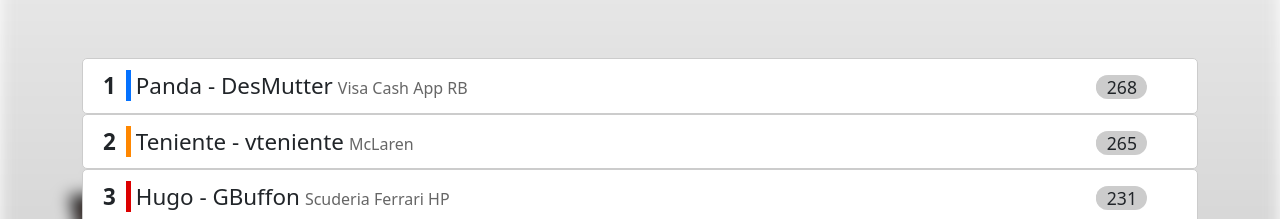
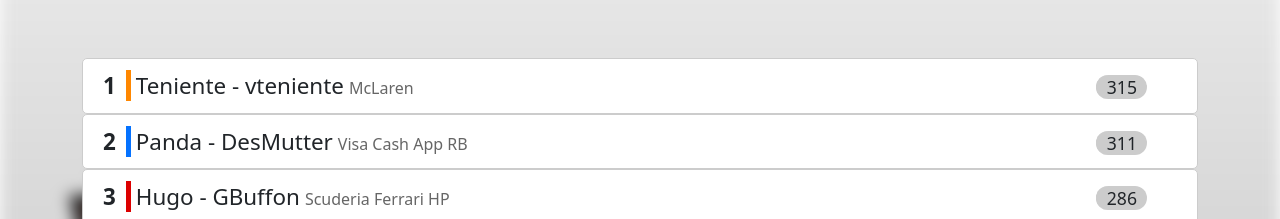
Before and after one commit to hugotb88/f1leaguefront, a React (Vite) app: page / in a window 1280 px wide. Shown: the part 170-389 px from the top of the page. Built offline with nearby package versions, Linux system fonts and the light colour scheme.

Commit message:
R17 Imola, R18 Las Vegas, R19 Qatar

```diff
--- a/src/data/mocked.ts
+++ b/src/data/mocked.ts
@@ -2,23 +2,23 @@
 
 // Mocked data
 export const db: DriverGeneral[] = [
+    {
+        id: 3,
+        name: 'Teniente',
+        gamertag: 'vteniente',
+        team: 'McLaren',
+        teamCSS: 'mclaren',
+        championshipPosition: 1,
+        championshipPoints: 315
+    },
     {
         id: 2,
         name: 'Panda',
         gamertag: 'DesMutter',
         team: 'Visa Cash App RB',
         teamCSS: 'vcarb',
-        championshipPosition: 1,
-        championshipPoints: 268
-    },
-    {
-        id: 3,
-        name: 'Teniente',
-        gamertag: 'vteniente',
-        team: 'McLaren',
-        teamCSS: 'mclaren',
         championshipPosition: 2,
-        championshipPoints: 265
+        championshipPoints: 311
     },
     {
         id: 1,
@@ -27,7 +27,7 @@
         team: 'Scuderia Ferrari HP',
         teamCSS: 'ferrari',
         championshipPosition: 3,
-        championshipPoints: 231
+        championshipPoints: 286
     },
     {
         id: 4,
@@ -36,7 +36,7 @@
         team: 'Scuderia Ferrari HP',
         teamCSS: 'ferrari',
         championshipPosition: 4,
-        championshipPoints: 80
+        championshipPoints: 103
     },
     {
         id: 6,
@@ -45,7 +45,7 @@
         team: 'Red Bull',
         teamCSS: 'redbull',
         championshipPosition: 5,
-        championshipPoints: 41
+        championshipPoints: 55
     },
     {
         id: 5,
--- a/src/data/tracks.ts
+++ b/src/data/tracks.ts
@@ -21,15 +21,15 @@
 }, {
   "id": 9, "name": "Great Britain", image: "https://ecdn.codemasters.com/ecdn/Racenet/PROD//F12024/event_location_hub/07.jpg", winner:"GBuffon"
 }, {
-  "id": 10, "name": "Hungary", image: "https://ecdn.codemasters.com/ecdn/Racenet/PROD//F12024/event_location_hub/09.jpg", winner: "GralNicoli"
+  "id": 10, "name": "Hungary", image: "https://ecdn.codemasters.com/ecdn/Racenet/PROD//F12024/event_location_hub/09.jpg", winner:"GralNicoli"
 }, {
-  "id": 11, "name": "Imola", image: "https://ecdn.codemasters.com/ecdn/Racenet/PROD//F12024/event_location_hub/27.jpg",
+  "id": 11, "name": "Imola", image: "https://ecdn.codemasters.com/ecdn/Racenet/PROD//F12024/event_location_hub/27.jpg", winner: "vteniente"
 }, {
   "id": 12, "name": "Japan", image: "https://ecdn.codemasters.com/ecdn/Racenet/PROD//F12024/event_location_hub/13.jpg", winner:"vteniente"
 }, {
-  "id": 13, "name": "Las Vegas", image: "https://ecdn.codemasters.com/ecdn/Racenet/PROD//F12024/event_location_hub/31.jpg",
+  "id": 13, "name": "Las Vegas", image: "https://ecdn.codemasters.com/ecdn/Racenet/PROD//F12024/event_location_hub/31.jpg", winner:"vteniente"
 }, {
-  "id": 14, "name": "Lusail", image: "https://ecdn.codemasters.com/ecdn/Racenet/PROD//F12024/event_location_hub/32.jpg",
+  "id": 14, "name": "Lusail", image: "https://ecdn.codemasters.com/ecdn/Racenet/PROD//F12024/event_location_hub/32.jpg", winner:"GBuffon"
 }, {
   "id": 15, "name": "Mexico", image: "https://ecdn.codemasters.com/ecdn/Racenet/PROD//F12024/event_location_hub/19.jpg", winner:"GBuffon"
 }, {
@@ -41,8 +41,6 @@
 }, {
   "id": 19, "name": "Netherlands", image: "https://ecdn.codemasters.com/ecdn/Racenet/PROD//F12024/event_location_hub/26.jpg",
 }, {
-  "id": 20, "name": "Portugal", image: "https://ecdn.codemasters.com/ecdn/Racenet/PROD//F12024/event_location_hub/28.jpg",
-}, {
   "id": 21, "name": "Saudi Arabia", image: "https://ecdn.codemasters.com/ecdn/Racenet/PROD//F12024/event_location_hub/29.jpg", winner:"DesMutter"
 }, {
   "id": 22, "name": "Singapore", image: "https://ecdn.codemasters.com/ecdn/Racenet/PROD//F12024/event_location_hub/12.jpg", winner:"DesMutter"
```
